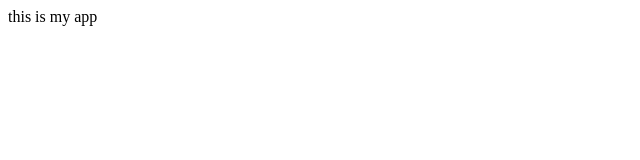
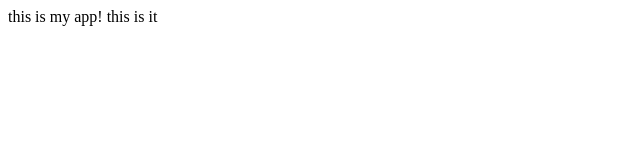
Before and after one commit to Axels2748/myappsample, a plain HTML site: page index.html in a window 1280 px wide. Shown: the full height of the page, 0-640 px from the left. Drawn offline with Linux system fonts and the light colour scheme.

Commit message:
changed app.js

```diff
--- a/app.js
+++ b/app.js
@@ -0,0 +1 @@
+console.log("hello");
--- a/index.html
+++ b/index.html
@@ -8,7 +8,8 @@
 </head>
 
 <body>
-    this is my app
+    this is my app!
+    this is it
 </body>
 
 </html>
```
